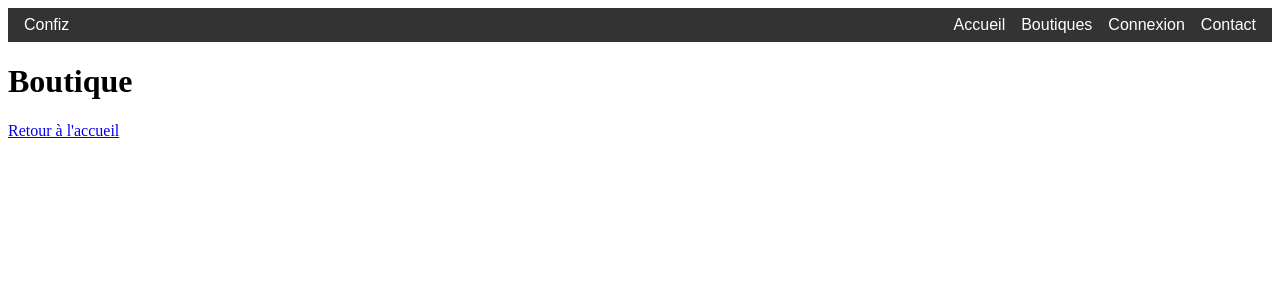
After one commit to lukaillou/confiz, a PHP site: page /boutiques.php in a window 1280 px wide. The commit adds this page. Shown: the top 300 px of the page. Run offline with PHP 8.4, Linux system fonts and the light colour scheme.

Commit message:
Ajout navbar et réorganisation de l'arborescence

```diff
--- /dev/null
+++ b/boutiques.php
@@ -0,0 +1,7 @@
+<?php include_once("./header.php") ?>
+
+<h1>Boutique</h1>
+
+<a href = "./index.php">Retour à l'accueil</a>
+
+<?php include_once("./footer.php") ?>
--- a/css/styles.css
+++ b/css/styles.css
@@ -0,0 +1,43 @@
+body nav{
+    margin: 0;
+    font-family: Arial, sans-serif;
+}
+
+.navbar {
+    display: flex;
+    justify-content: space-between;
+    align-items: center;
+    background-color: #333;
+    padding: 0.5em 1em;
+    color: white;
+}
+
+.nav-links {
+    list-style: none;
+    display: flex;
+    gap: 1em;
+    margin: 0;
+}
+
+.nav-links a {
+    text-decoration: none;
+    color: white;
+    transition: color 0.3s;
+}
+
+.nav-links a:hover {
+    color: #00bcd4;
+}
+
+.hamburger {
+    display: none;
+    flex-direction: column;
+    gap: 5px;
+    cursor: pointer;
+}
+
+.hamburger span {
+    width: 25px;
+    height: 3px;
+    background-color: white;
+}
--- a/header.php
+++ b/header.php
@@ -1,9 +1,22 @@
 <!DOCTYPE html>
 <html lang="fr">
+
 <head>
     <meta charset="UTF-8">
     <meta name="viewport" content="width=device-width, initial-scale=1.0">
     <title>Confiz</title>
     <link rel="stylesheet" href="./css/styles.css">
 </head>
+
 <body>
+    <header>
+        <nav class="navbar">
+            <div class="logo">Confiz</div>
+            <ul class="nav-links">
+                <li><a href="./index.php">Accueil</a></li>
+                <li><a href="./boutiques.php">Boutiques</a></li>
+                <li><a href="./connexion.php">Connexion</a></li>
+                <li><a href="#">Contact</a></li>
+            </ul>
+        </nav>
+    </header>
--- a/index.php
+++ b/index.php
@@ -2,4 +2,8 @@
 
 <h1>Confiz</h1>
 
+<a href = "./connexion.php">Connexion</a>
+<a href = "./boutiques.php">Boutique</a>
+
+
 <?php include_once("./footer.php") ?>
```
Also changed, not shown: connexion.php (added, +7 -0 lines), php/boutiques.php (deleted), php/connexion.php (deleted).
